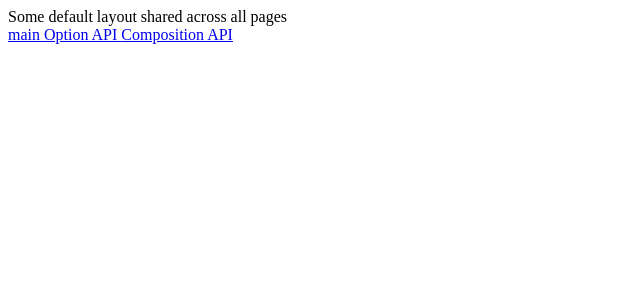
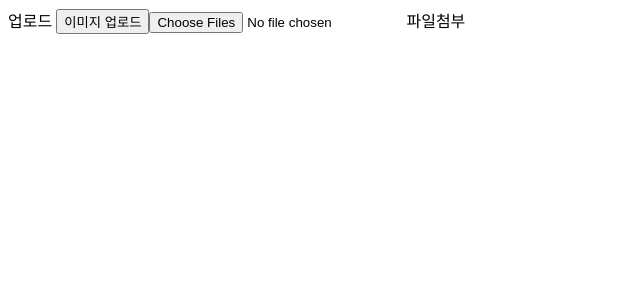
Before and after one commit to Jang-Hyuk/nuxt-monorepo, a Nuxt app in the folder apps/todo/: page /aws/upload in a window 1280 px wide. Shown: the top 300 px of the page, without its empty margins (0-640 px from the left). Built offline with nearby package versions, Linux system fonts and the light colour scheme.

Commit message:
feat: img 첨부 테스트

```diff
--- /dev/null
+++ b/apps/todo/layouts/awsLayout.vue
@@ -0,0 +1,11 @@
+<template>
+  <div>
+    <NuxtLink to="/aws/upload">
+      업로드
+    </NuxtLink>
+    <NuxtLink to="/aws/download">
+      다운로드
+    </NuxtLink>
+    <slot />
+  </div>
+</template>
--- a/apps/todo/pages/page/aws/upload.vue
+++ b/apps/todo/pages/aws/download.vue
@@ -1,10 +1,12 @@
 <script setup lang="ts">
-
+definePageMeta({
+  layout: 'aws-layout',
+})
 </script>
 
 <template>
   <div>
-    안녕 AWS
+    다운로드
   </div>
 </template>
 
--- /dev/null
+++ b/apps/todo/pages/aws/upload.vue
@@ -0,0 +1,57 @@
+<script setup lang="ts">
+definePageMeta({
+  layout: 'aws-layout',
+})
+
+async function uploadPhoto() {
+  const { data } = await useFetch('/api/aws/upload', {
+    method: 'POST',
+    body: {
+      hi: 'man',
+    },
+  })
+  return data
+}
+
+const fileInput = ref<HTMLInputElement | null>(null)
+const files = ref<File[]>([])
+const previews = ref<FileReader['result'][]>([])
+
+function onChangeFiles() {
+  if (!fileInput.value?.files?.length) {
+    files.value = []
+    previews.value = []
+    return false
+  }
+
+  files.value = [...fileInput.value.files]
+
+  previews.value = Array(fileInput.value.files.length).fill('');
+  [...fileInput.value.files].forEach((file, idx) => {
+    const fileReader = new FileReader()
+    fileReader.readAsDataURL(file)
+    fileReader.addEventListener('load', (e) => {
+      previews.value[idx] = e.target?.result || ''
+    })
+  })
+}
+</script>
+
+<template>
+  <div>
+    업로드
+    <button @click="uploadPhoto">
+      이미지 업로드
+    </button>
+    <input ref="fileInput" multiple="multiple" type="file" @change="onChangeFiles"> 파일첨부
+    <ul>
+      <li v-for="(pV, index) in previews" :key="index">
+        <img width="100" height="100" :src="pV">
+      </li>
+    </ul>
+  </div>
+</template>
+
+<style scoped>
+
+</style>
--- a/apps/todo/pages/index.vue
+++ b/apps/todo/pages/index.vue
@@ -12,8 +12,8 @@ export default defineNuxtComponent({
     <NuxtLink :to="{ name: 'page-id', params: { id: 1 } }">
       동적 페이지로 쑝
     </NuxtLink>
-    <NuxtLink to="">
-      dd
+    <NuxtLink to="/aws/upload">
+      AWS
     </NuxtLink>
   </div>
 </template>
--- a/package.json
+++ b/package.json
@@ -17,6 +17,6 @@
     "@nm/eslint-config-antfu": "workspace:*",
     "@nm/stylelint-config": "workspace:^",
     "lodash": "^4.17.21",
-    "turbo": "latest"
+    "turbo": "^1.10.3"
   }
 }
```
Also changed, not shown: 2 other files (tests, documents, lock files or other folders).
